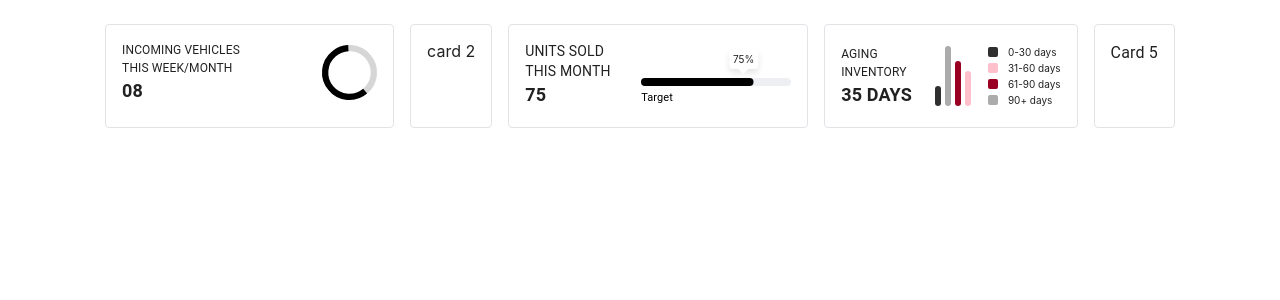
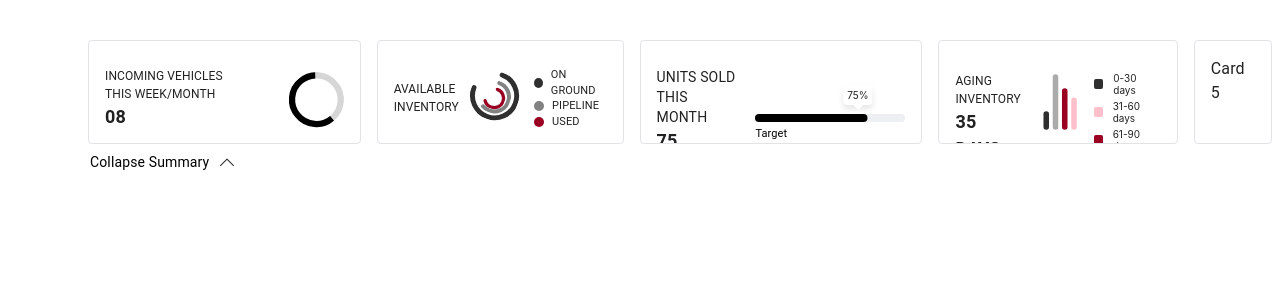
Before and after one commit to NavDevBio94/POC-Graph, a React (Create React App) app: page / in a window 1280 px wide. Shown: the top 300 px of the page. Built offline with nearby package versions, Linux system fonts and the light colour scheme.

Commit message:
added nested circle progress bar

```diff
--- a/package.json
+++ b/package.json
@@ -5,6 +5,7 @@
   "dependencies": {
     "@emotion/react": "^11.11.4",
     "@emotion/styled": "^11.11.0",
+    "@mui/icons-material": "^5.15.13",
     "@mui/material": "^5.15.13",
     "@mui/x-charts": "^6.19.5",
     "@ramonak/react-progress-bar": "^5.2.0",
@@ -16,6 +17,7 @@
     "react-chartjs-2": "^5.2.0",
     "react-circular-progressbar": "^2.1.0",
     "react-dom": "^18.2.0",
+    "react-gauge-chart": "^0.4.1",
     "react-progressbar": "^15.4.1",
     "react-progressbar.js": "^0.2.0",
     "react-scripts": "5.0.1",
--- a/src/App.css
+++ b/src/App.css
@@ -23,3 +23,27 @@
     border-style: solid;
     border-color: white transparent transparent transparent;
 }
+
+.progress-container {
+    display: flex;
+    align-items: center;
+}
+
+.legend {
+    display: flex;
+    flex-direction: column;
+    margin-left: 20px;
+}
+
+.legend-item {
+    display: flex;
+    align-items: center;
+}
+
+.legend-color {
+    gap: 10px;
+    width: 10px;
+    height: 10px;
+    margin-right: 10px;
+    border-radius: 2px;
+}
--- a/src/App.js
+++ b/src/App.js
@@ -2,14 +2,21 @@ import { useState } from 'react';
 import Box from '@mui/material/Box';
 import Card from '@mui/material/Card';
 import Typography from '@mui/material/Typography';
-import { ChartContainer, BarPlot } from '@mui/x-charts';
 import SimpleCircleProgressBar from './Components/Atoms/SimpleCircleProgressBar/SimpleCircleProgressBar';
 import SimpleProgressBar from './Components/Atoms/SimpleProgressBar/SimpleProgressBar';
 import './App.css';
 import { BarChart, Bar, Cell } from 'recharts';
+import {
+    CircularProgressbar,
+    buildStyles,
+} from 'react-circular-progressbar';
+import 'react-circular-progressbar/dist/styles.css';
+import arrowUp from '../src/Assets/magnifying.png';
+
 function App() {
     const [progress] = useState(75);
     const tooltipPosition = `calc(${progress}% - 10px)`;
+    const [open, setOpenClose] = useState(true);
 
     const data = [
         { name: 'Jan', uv: 40 },
@@ -62,17 +69,37 @@ function App() {
         </Box>
     );
 
+    const toggleOpenClose = () => {
+        setOpenClose(!open);
+    };
+
+    const rotationDeg = 20;
+
+    const progressBars = [
+        { value: 75, strokeWidth: 10, color: '#2F2F2F' },
+        { value: 65, size: 45, margin: '8%', color: '#990021', strokeWidth: 15 },
+        { value: 58, size: 68, margin: '16%', color: '#828282', strokeWidth: 12 },
+    ];
+
+    const legends = [
+        { color: '#2F2F2F', text: 'ON GROUND' },
+        { color: '#828282', text: 'PIPELINE' },
+        { color: '#990021', text: 'USED' },
+    ];
     return (
-        <Box sx={{ display: 'flex', justifyContent: 'center', mt: 2 }}>
+        <Box sx={{ display: 'flex', mt: 2, flexDirection: 'column', marginLeft: '80px' }}>
+            {open && (
+                <Box sx={{ display: 'flex', mt: 2 }}>
                     <Card
                         sx={{
                             p: 2,
                             m: 1,
                             boxShadow: 'none',
                             border: '1px solid #E1E3E6',
+                            maxHeight: '70px',
                         }}
                     >
-                <Box sx={{ display: 'flex', alignItems: 'center' }}>
+                        <Box sx={{ display: 'flex', alignItems: 'center', marginTop: '10px' }}>
                             <Box sx={{ width: 200 }}>
                                 <Typography sx={{ fontSize: '12px' }}>
                                     INCOMING VEHICLES <br /> THIS WEEK/MONTH
@@ -84,9 +111,134 @@ function App() {
                             <SimpleCircleProgressBar value={60} />
                         </Box>
                     </Card>
-            <Card sx={{ p: 2, m: 1, boxShadow: 'none', border: '1px solid #E1E3E6' }}>card 2</Card>
-            <Card sx={{ p: 2, m: 1, boxShadow: 'none', border: '1px solid #E1E3E6' }}>
-                <Box sx={{ display: 'flex', alignItems: 'center', gap: 2 }}>
+
+                    <Card
+                        sx={{
+                            p: 2,
+                            m: 1,
+                            boxShadow: 'none',
+                            border: '1px solid #E1E3E6',
+                            maxHeight: '70px',
+                        }}
+                    >
+                        <Box
+                            sx={{
+                                display: 'flex',
+                                alignItems: 'center',
+                                justifyContent: 'space-around',
+                                gap: '10px',
+                                marginTop: '10px',
+                            }}
+                        >
+                            <Typography sx={{ fontSize: '12px' }}>
+                                AVAILABLE <br /> INVENTORY
+                            </Typography>
+
+                            <Box sx={{ display: 'flex', alignItems: 'center' }}>
+                                <Box
+                                    sx={{
+                                        position: 'relative',
+                                        width: 55,
+                                        height: 55,
+                                        transform: `rotate(${rotationDeg}deg)`,
+                                    }}
+                                >
+                                    {progressBars.map((bar, index) =>
+                                        index === 0 ? (
+                                            <CircularProgressbar
+                                                key={index}
+                                                value={bar.value}
+                                                strokeWidth={bar.strokeWidth}
+                                                styles={buildStyles({
+                                                    pathColor: bar.color,
+                                                    trailColor: 'transparent',
+                                                })}
+                                            />
+                                        ) : (
+                                            <Box
+                                                key={index}
+                                                sx={{
+                                                    position: 'absolute',
+                                                    width: '100%',
+                                                    height: '100%',
+                                                    top: 0,
+                                                    display: 'flex',
+                                                    justifyContent: 'center',
+                                                    alignItems: 'center',
+                                                }}
+                                            >
+                                                <Box
+                                                    sx={{
+                                                        width: `${bar.size}%`,
+                                                        height: `${bar.size}%`,
+                                                        margin: bar.margin,
+                                                    }}
+                                                >
+                                                    <CircularProgressbar
+                                                        value={bar.value}
+                                                        strokeWidth={bar.strokeWidth}
+                                                        styles={buildStyles({
+                                                            pathColor: bar.color,
+                                                            trailColor: 'transparent',
+                                                        })}
+                                                    />
+                                                </Box>
+                                            </Box>
+                                        )
+                                    )}
+                                </Box>
+                                <Box
+                                    sx={{
+                                        ml: 2,
+                                        display: 'flex',
+                                        flexDirection: 'column',
+                                    }}
+                                >
+                                    {legends.map((legend, index) => (
+                                        <Box
+                                            key={index}
+                                            sx={{
+                                                display: 'flex',
+                                                alignItems: 'center',
+                                            }}
+                                        >
+                                            <Box
+                                                sx={{
+                                                    width: 10,
+                                                    height: 10,
+                                                    backgroundColor: legend.color,
+                                                    mr: 1,
+
+                                                    borderRadius: '50%',
+                                                }}
+                                            />
+                                            <Typography variant='body2' sx={{ fontSize: '11px' }}>
+                                                {legend.text}
+                                            </Typography>
+                                        </Box>
+                                    ))}
+                                </Box>
+                            </Box>
+                        </Box>
+                    </Card>
+
+                    <Card
+                        sx={{
+                            p: 2,
+                            m: 1,
+                            boxShadow: 'none',
+                            border: '1px solid #E1E3E6',
+                            maxHeight: '70px',
+                        }}
+                    >
+                        <Box
+                            sx={{
+                                display: 'flex',
+                                alignItems: 'center',
+                                gap: 2,
+                                marginTop: '10px',
+                            }}
+                        >
                             <Box sx={{ width: 100 }}>
                                 <Typography variant='body2'>UNITS SOLD THIS MONTH</Typography>
                                 <Typography sx={{ fontSize: '18px' }}>
@@ -122,6 +274,7 @@ function App() {
                             m: 1,
                             boxShadow: 'none',
                             border: '1px solid #E1E3E6',
+                            maxHeight: '70px',
                         }}
                     >
                         <Box
@@ -130,6 +283,7 @@ function App() {
                                 alignItems: 'center',
                                 justifyContent: 'space-between',
                                 gap: '16px',
+                                marginTop: '10px',
                             }}
                         >
                             <Box>
@@ -155,76 +309,33 @@ function App() {
                                 <CustomLegend />
                             </Box>
                         </Box>
-
-                {/* <Box
+                    </Card>
+                    <Card
+                        sx={{
+                            p: 2,
+                            m: 1,
+                            boxShadow: 'none',
+                            border: '1px solid #E1E3E6',
+                            maxHeight: '70px',
+                        }}
+                    >
+                        <Typography>Card 5</Typography>
+                    </Card>
+                </Box>
+            )}
+            <Box
                 sx={{
                     display: 'flex',
                     alignItems: 'center',
-                        position: 'relative',
-                        gap: 5,
-                        bottom: 40,
+                    gap: '10px',
+                    marginLeft: '10px',
+                    cursor: 'pointer',
                 }}
+                onClick={toggleOpenClose}
             >
-                    <Box sx={{ width: 10 }}>
-                        <Typography variant='body2'>AGING INVENTORY</Typography>
-                        <Typography variant='body1'>
-                            <b>35 DAYS</b>
-                        </Typography>
+                <Typography sx={{ fontSize: '14px' }}>Collapse Summary</Typography>
+                {open ? <img src={arrowUp} alt='arrowup' /> : null}
             </Box>
-                    <ChartContainer
-                        width={170}
-                        height={170}
-                        series={[{ data: uData, label: 'uv', type: 'bar' }]}
-                        xAxis={[{ scaleType: 'band', data: xLabels }]}
-                    >
-                        {uData.map((dataPoint, index) => (
-                            <BarPlot
-                                key={xLabels[index]}
-                                datakey={xLabels[index]}
-                                fill={barColors[index % barColors.length]}
-                                style={{ borderRadius: '20px' }}
-                            />
-                        ))}
-                    </ChartContainer>
-                    <Box
-                        sx={{
-                            display: 'flex',
-                            justifyContent: 'center',
-                            flexDirection: 'column',
-                            gap: 0.5,
-                        }}
-                    >
-                        {dayRanges.map((range, index) => (
-                            <Box
-                                key={index}
-                                sx={{
-                                    display: 'flex',
-                                    alignItems: 'center',
-                                    gap: 1,
-                                    fontSize: '10px',
-                                }}
-                            >
-                                <Box
-                                    sx={{
-                                        width: 10,
-                                        height: 10,
-                                        display: 'flex',
-                                        borderRadius: '30%',
-                                        justifyContent: 'center',
-                                        alignItems: 'center',
-                                        bgcolor: range.color,
-                                        color: 'white',
-                                    }}
-                                />
-                                {range.label}
-                            </Box>
-                        ))}
-                    </Box>
-                </Box> */}
-            </Card>
-            <Card sx={{ p: 2, m: 1, boxShadow: 'none', border: '1px solid #E1E3E6' }}>
-                <Typography>Card 5</Typography>
-            </Card>
         </Box>
     );
 }
```
Also changed, not shown: src/Assets/magnifying.png (added), 1 other file (tests, documents, lock files or other folders). Lines whose indentation alone changed are shown as unchanged.
